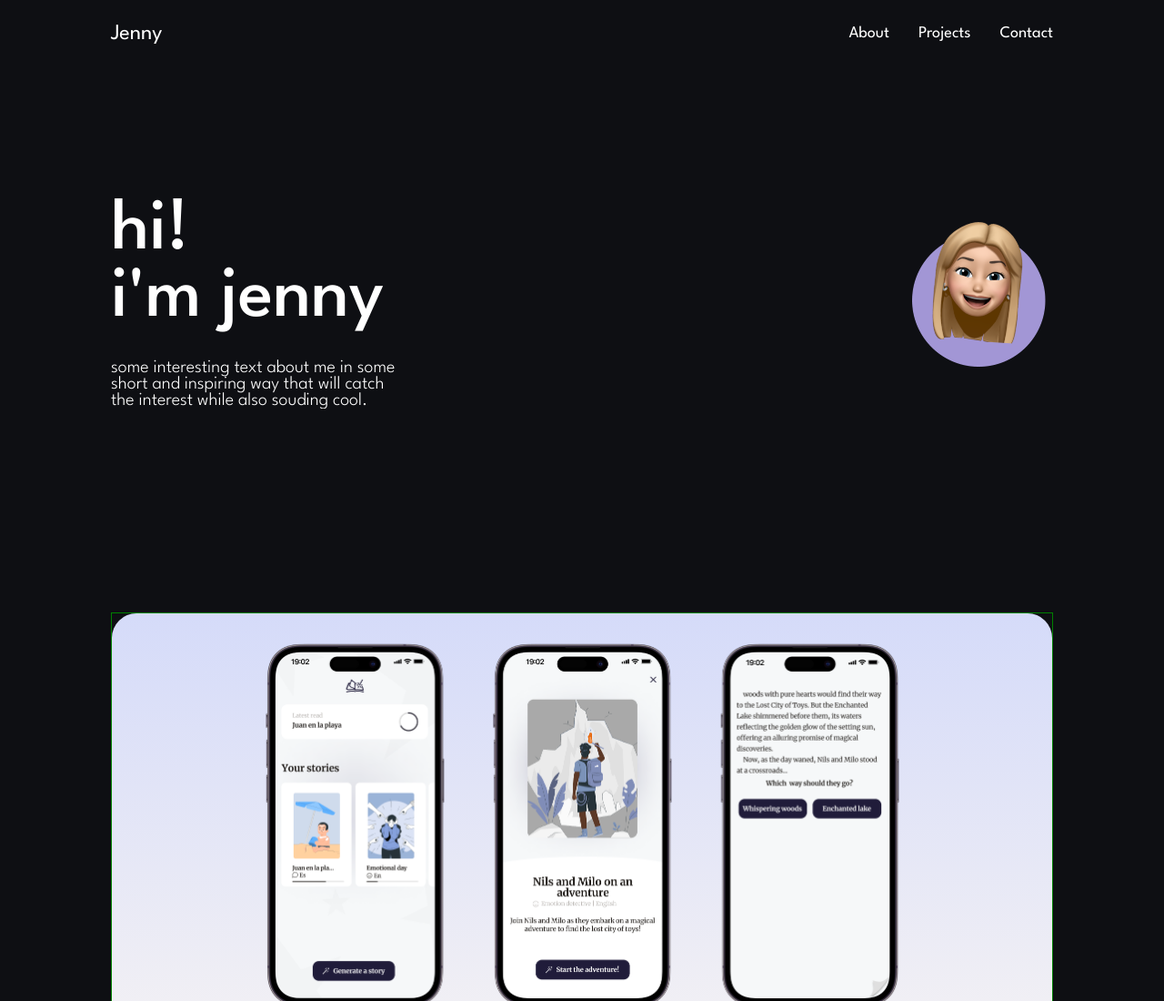
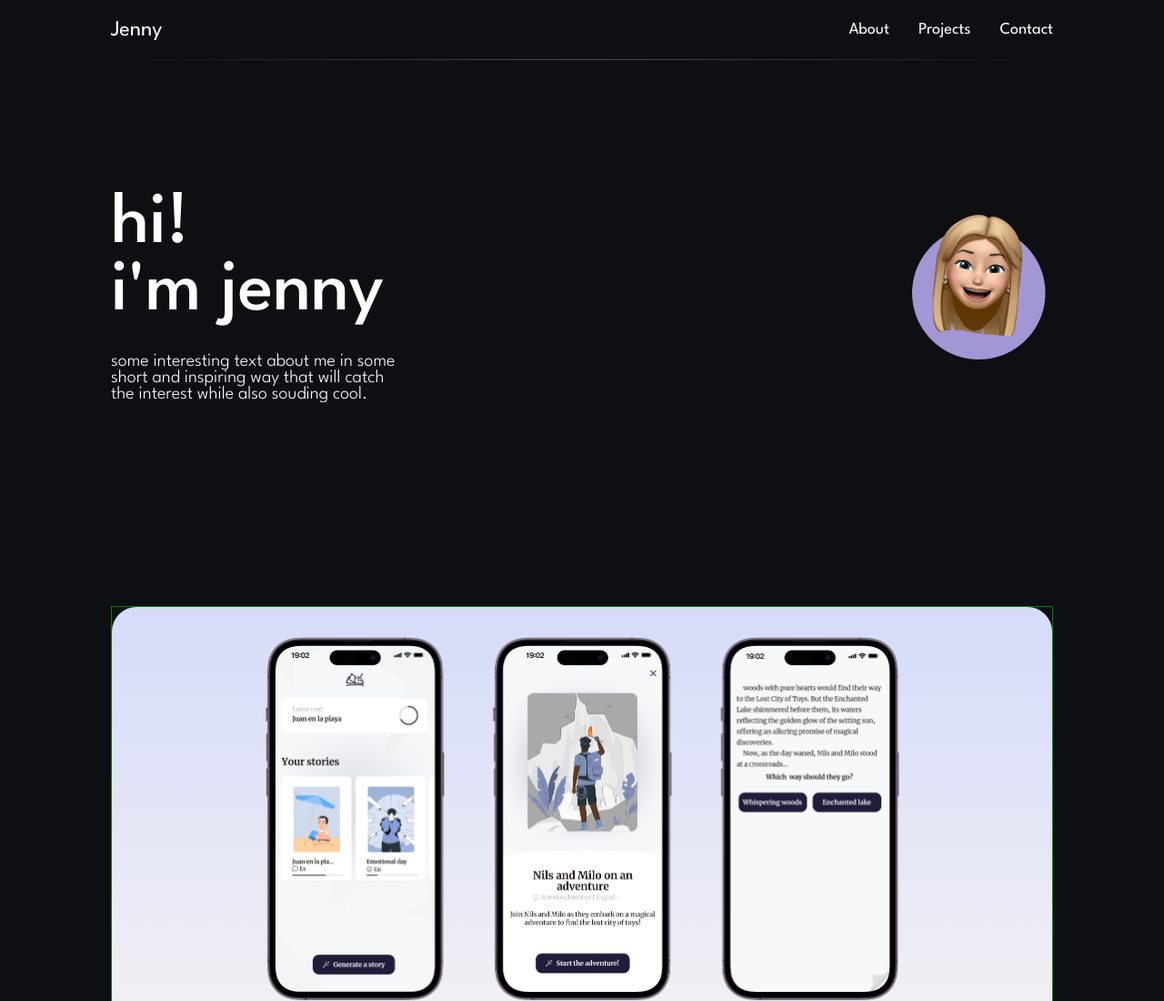
Before and after one commit to jtig3r/JTportfolio, a plain HTML site: page index.html in a window 1280 px wide. Shown: the top 1100 px of the page at 91% size. Drawn offline with Linux system fonts and the light colour scheme.

Commit message:
added nav with underscore bar

```diff
--- a/index.html
+++ b/index.html
@@ -13,6 +13,7 @@
 </head>
 <body id="home">
     <nav id="desktop-nav">
+        <div class="nav__container">
             <div class="logo"><a href="#index">Jenny</a></div>
             <div>
                 <ul class="nav-links">
@@ -20,6 +21,9 @@
                     <li><a href="#projects">Projects</a></li>
                     <li><a href="#contact">Contact</a></li>
                 </ul>
+            </div>
+        </div>
+        <div class="nav__decoration">
         </div>
     </nav>
     <nav id="hamburger-nav">
--- a/style.css
+++ b/style.css
@@ -150,13 +150,30 @@ nav, .nav-links {
 
 nav {
     justify-content: space-between;
-    align-items: center;
-    height: 73px;
+    flex-direction: column;
 
     position: -webkit-sticky;
 	position: sticky;
 	top: 0;
 }
+
+
+.nav__container { /* remove this and .nav__decoration and move content to nav to reverse.*/
+    display: flex;
+    height: 65px;
+    align-items: center;
+    width: 100%;
+    justify-content: space-between;
+}
+
+.nav__decoration {
+    content: "";
+    display: block;
+    height: 0.5px;
+  width: 100%;
+    background: linear-gradient(to right, transparent 0%, #504D4D 50%, transparent 100%);
+}
+
 
 .nav-links {
     gap: 2rem;
```
Lines whose indentation alone changed are shown as unchanged.
